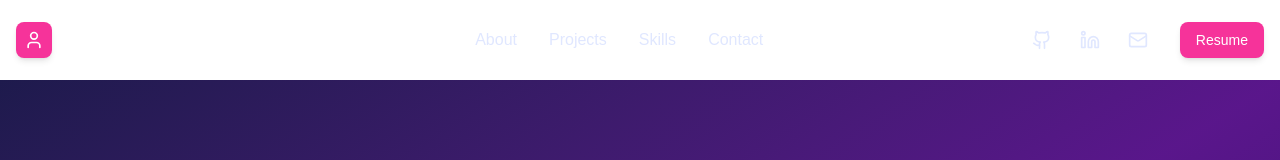
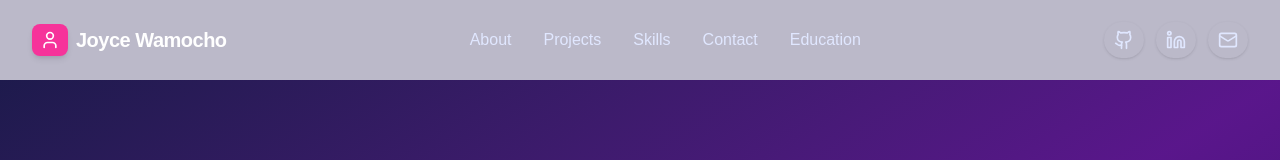
Before and after one commit to joycewamocho/My-Portfolio, a Next.js app in the folder client/: page / in a window 1280 px wide. Shown: the top 160 px of the page. Built offline with nearby package versions, Linux system fonts and the light colour scheme.

Commit message:
adds the education link

```diff
--- a/client/app/components/Layouts/Header.js
+++ b/client/app/components/Layouts/Header.js
@@ -2,17 +2,17 @@ import { useState, useEffect } from "react";
 import Link from "next/link";
 import { User, Github, Mail, Linkedin, Menu, X } from "lucide-react";
 
-// Button component since it's imported in the original code
+// Button component
 const Button = ({ children, variant = "default", size = "md", className, ...props }) => {
   const sizeClasses = {
-    sm: "py-2 px-4 text-sm",
-    md: "py-2.5 px-5 text-base",
-    lg: "py-3 px-6 text-lg"
+    sm: "py-1 px-2 sm:py-1.5 sm:px-3 text-xs sm:text-sm",
+    md: "py-1.5 px-3 sm:py-2 sm:px-4 text-sm sm:text-base",
+    lg: "py-2 px-4 sm:py-2.5 sm:px-5 text-base sm:text-lg",
   };
 
   return (
     <button
-      className={`font-medium rounded-lg transition-all ${sizeClasses[size]} ${className}`}
+      className={`font-semibold rounded-xl transition-all duration-300 ${sizeClasses[size]} ${className}`}
       {...props}
     >
       {children}
@@ -20,7 +20,7 @@ const Button = ({ children, variant = "default", size = "md", className, ...prop
   );
 };
 
-// SocialLink component since it's used in the original code
+// SocialLink component
 const SocialLink = ({ href, icon, label, className }) => {
   return (
     <Link
@@ -61,122 +61,116 @@ export default function Header() {
 
   return (
     <header
-      className={`sticky top-0 z-40 transition-all duration-300 backdrop-blur-md
+      className={`sticky top-0 z-40 transition-all duration-300 backdrop-blur-lg
         ${isScrolled
-          ? "bg-indigo-900/95 border-b border-indigo-700 shadow-lg"
-          : "bg-transparent"
+          ? "bg-indigo-950/90 border-b border-indigo-800/40 shadow-lg"
+          : "bg-indigo-950/30"
         }`}
     >
-      <div className="container mx-auto px-4 flex h-20 items-center justify-between">
+      <div className="container mx-auto px-2 sm:px-4 md:px-6 lg:px-8 flex h-14 sm:h-16 md:h-18 lg:h-20 items-center justify-between">
         {/* Logo/Name */}
         <Link
           href="/"
-          className="flex items-center gap-3 font-bold text-white group"
+          className="flex items-center gap-1.5 sm:gap-2 font-bold text-white group"
         >
-          <div className="bg-pink-500 p-2 rounded-lg shadow-md group-hover:bg-pink-600 transition-all duration-300">
-            <User className="h-5 w-5 text-white" />
+          <div className="bg-pink-500 p-1 sm:p-1.5 rounded-lg shadow-md group-hover:bg-pink-600 group-hover:shadow-pink-500/50 transition-all duration-300">
+            <User className="h-3.5 sm:h-4 md:h-5 text-white" />
           </div>
-          <span className="text-xl tracking-tight group-hover:text-pink-400 transition-colors duration-300">Joyce Wamocho</span>
+          <span className="text-base sm:text-lg md:text-xl tracking-tight group-hover:text-pink-300 transition-colors duration-300">Joyce Wamocho</span>
         </Link>
 
         {/* Desktop Navigation */}
-        <nav className="hidden md:flex gap-8">
-          {["About", "Projects", "Skills", "Contact"].map((item) => (
+        <nav className="hidden md:flex gap-4 sm:gap-6 lg:gap-8">
+          {["About", "Projects", "Skills", "Contact","Education"].map((item) => (
             <Link
               key={item}
               href={`#${item.toLowerCase()}`}
-              className="text-md font-medium text-indigo-100 hover:text-pink-400 relative group py-2"
+              className="text-xs sm:text-sm md:text-base font-medium text-indigo-100 hover:text-pink-400 relative group py-1 sm:py-2"
             >
               {item}
-              <span className="absolute -bottom-1 left-0 w-0 h-0.5 bg-pink-500/80 transition-all duration-300 group-hover:w-full" />
+              <span className="absolute -bottom-0.5 left-0 w-0 h-0.5 bg-pink-400/80 transition-all duration-300 group-hover:w-full" />
             </Link>
           ))}
         </nav>
 
         {/* Social Links (Desktop) */}
-        <div className="hidden md:flex items-center gap-3">
+        <div className="hidden md:flex items-center gap-1.5 sm:gap-2 lg:gap-3">
           <SocialLink
-            href="https://github.com/yourusername"
-            icon={<Github className="h-5 w-5" />}
+            href="https://github.com/joycewamocho"
+            icon={<Github className="h-3.5 sm:h-4 md:h-5" />}
             label="GitHub"
-            className="text-indigo-100 hover:text-white hover:bg-indigo-700 p-2 rounded-full transition-colors"
+            className="text-indigo-100 hover:text-white hover:bg-indigo-600/80 p-1 sm:p-1.5 md:p-2 rounded-full transition-all duration-300 shadow-sm hover:shadow-indigo-500/50"
           />
           <SocialLink
-            href="https://linkedin.com/in/yourusername"
-            icon={<Linkedin className="h-5 w-5" />}
+            href="https://www.linkedin.com/in/joyce-wamocho-476250259"
+            icon={<Linkedin className="h-3.5 sm:h-4 md:h-5" />}
             label="LinkedIn"
-            className="text-indigo-100 hover:text-white hover:bg-indigo-700 p-2 rounded-full transition-colors"
+            className="text-indigo-100 hover:text-white hover:bg-indigo-600/80 p-1 sm:p-1.5 md:p-2 rounded-full transition-all duration-300 shadow-sm hover:shadow-indigo-500/50"
           />
           <SocialLink
-            href="mailto:your.email@example.com"
-            icon={<Mail className="h-5 w-5" />}
+            href="mailto:nafulajoycewamocho@gmail.com"
+            icon={<Mail className="h-3.5 sm:h-4 md:h-5" />}
             label="Email"
-            className="text-indigo-100 hover:text-white hover:bg-indigo-700 p-2 rounded-full transition-colors"
+            className="text-indigo-100 hover:text-white hover:bg-indigo-600/80 p-1 sm:p-1.5 md:p-2 rounded-full transition-all duration-300 shadow-sm hover:shadow-indigo-500/50"
           />
-          <Button
-            variant="default"
-            size="sm"
-            className="ml-3 font-medium shadow-md bg-pink-500 hover:bg-pink-600 text-white"
-          >
-            Resume
-          </Button>
+
         </div>
 
         {/* Mobile Menu Button */}
         <button
-          className="md:hidden p-2 rounded-lg bg-indigo-800 hover:bg-indigo-700 text-white shadow-md"
+          className="md:hidden p-1.5 sm:p-2 rounded-lg bg-indigo-800/50 hover:bg-indigo-700/70 text-white shadow-md hover:shadow-indigo-500/50 transition-all duration-300"
           onClick={() => setMobileMenuOpen(!mobileMenuOpen)}
           aria-label="Toggle menu"
         >
-          {mobileMenuOpen ? <X className="h-6 w-6" /> : <Menu className="h-6 w-6" />}
+          {mobileMenuOpen ? <X className="h-4 sm:h-5 md:h-6" /> : <Menu className="h-4 sm:h-5 md:h-6" />}
         </button>
       </div>
 
       {/* Mobile Menu Overlay */}
       {mobileMenuOpen && (
-        <div className="fixed inset-0 z-30 bg-gradient-to-br from-indigo-900 via-purple-900 to-violet-800 md:hidden flex items-center justify-center">
+        <div className="fixed inset-0 z-30 bg-gradient-to-br from-indigo-950/90 via-purple-900/80 to-violet-950/90 md:hidden flex items-center justify-center">
           <button
-            className="absolute top-6 right-6 p-2 rounded-lg bg-indigo-800 hover:bg-indigo-700 text-white"
+            className="absolute top-3 sm:top-4 md:top-6 right-3 sm:right-4 md:right-6 p-1.5 sm:p-2 rounded-lg bg-indigo-800/50 hover:bg-indigo-700/70 text-white shadow-md hover:shadow-indigo-500/50 transition-all duration-300"
             onClick={() => setMobileMenuOpen(false)}
             aria-label="Close menu"
           >
-            <X className="h-6 w-6" />
+            <X className="h-4 sm:h-5 md:h-6" />
           </button>
 
-          <div className="flex flex-col items-center justify-center h-full gap-8">
+          <div className="flex flex-col items-center justify-center h-full gap-4 sm:gap-6 md:gap-8">
             {["About", "Projects", "Skills", "Contact"].map((item) => (
               <Link
                 key={item}
                 href={`#${item.toLowerCase()}`}
-                className="text-2xl font-medium text-white hover:text-pink-400 transition-colors"
+                className="text-lg sm:text-xl md:text-2xl font-semibold text-white hover:text-pink-400 transition-colors duration-300"
                 onClick={() => setMobileMenuOpen(false)}
               >
                 {item}
               </Link>
             ))}
 
-            <div className="flex items-center gap-6 mt-8">
+            <div className="flex items-center gap-3 sm:gap-4 md:gap-6 mt-4 sm:mt-6 md:mt-8">
               <SocialLink
                 href="https://github.com/joycewamocho"
-                icon={<Github className="h-6 w-6" />}
-                className="bg-indigo-800/50 hover:bg-pink-500 text-white p-3 rounded-full transition-all duration-300"
+                icon={<Github className="h-4 sm:h-5 md:h-6" />}
+                className="bg-indigo-800/50 hover:bg-pink-500/80 text-white p-1.5 sm:p-2 md:p-3 rounded-full transition-all duration-300 shadow-md hover:shadow-pink-500/50"
               />
               <SocialLink
-                href="www.linkedin.com/in/joyce-wamocho-476250259"
-                icon={<Linkedin className="h-6 w-6" />}
-                className="bg-indigo-800/50 hover:bg-pink-500 text-white p-3 rounded-full transition-all duration-300"
+                href="https://www.linkedin.com/in/joyce-wamocho-476250259"
+                icon={<Linkedin className="h-4 sm:h-5 md:h-6" />}
+                className="bg-indigo-800/50 hover:bg-pink-500/80 text-white p-1.5 sm:p-2 md:p-3 rounded-full transition-all duration-300 shadow-md hover:shadow-pink-500/50"
               />
               <SocialLink
-                href="nafulajoycewamocho@gmail.com"
-                icon={<Mail className="h-6 w-6" />}
-                className="bg-indigo-800/50 hover:bg-pink-500 text-white p-3 rounded-full transition-all duration-300"
+                href="mailto:nafulajoycewamocho@gmail.com"
+                icon={<Mail className="h-4 sm:h-5 md:h-6" />}
+                className="bg-indigo-800/50 hover:bg-pink-500/80 text-white p-1.5 sm:p-2 md:p-3 rounded-full transition-all duration-300 shadow-md hover:shadow-pink-500/50"
               />
             </div>
 
             <Button
               variant="default"
               size="lg"
-              className="mt-6 font-medium bg-pink-500 hover:bg-pink-600 text-white px-8 py-6 text-lg rounded-xl shadow-lg"
+              className="mt-4 sm:mt-6 md:mt-8 font-semibold bg-gradient-to-r from-pink-500 to-indigo-500 hover:from-pink-600 hover:to-indigo-600 text-white rounded-xl shadow-lg hover:shadow-pink-500/50"
             >
               Resume
             </Button>
```
